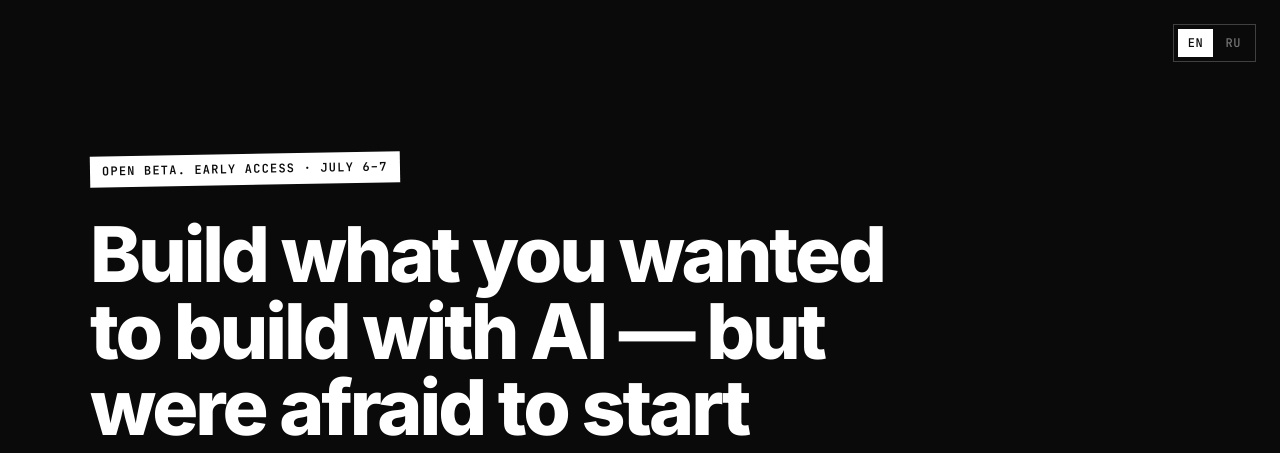
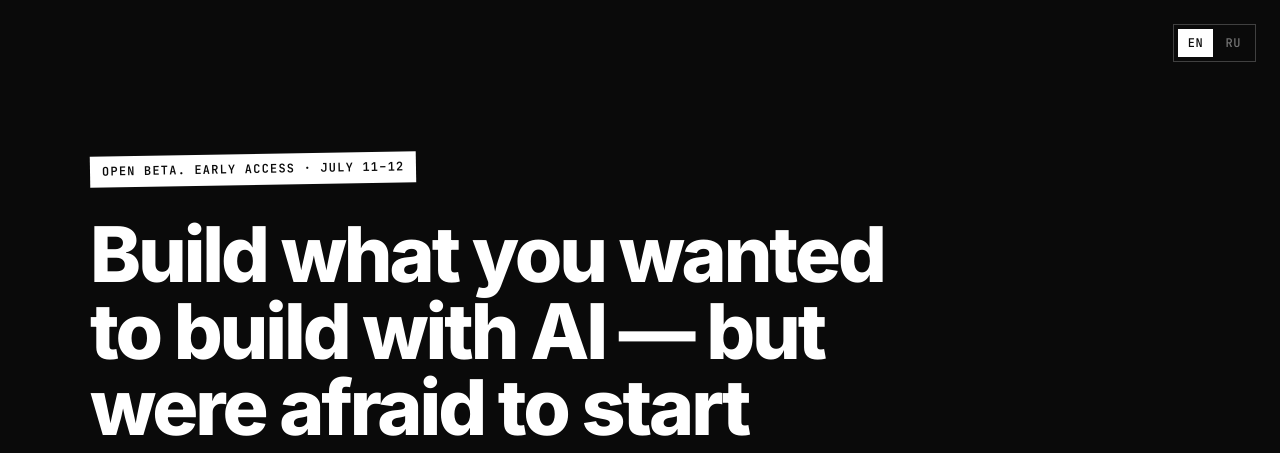
Before and after one commit to aboba485/hybrid-hackathon-LP, a FastAPI app: page / in a window 1280 px wide. Shown: the top 453 px of the page. Run offline with FastAPI, Linux system fonts and the light colour scheme.

Commit message:
Fix event dates: July 11–12 (was 6–7)
Update hero badge and footer in i18n (EN/RU) and index.html fallbacks.
Sat July 11 full time, Sun July 12 14:00–16:00 award ceremony.

Co-Authored-By: Claude Opus 4.8 <noreply@anthropic.com>

```diff
--- a/app/static/js/i18n.js
+++ b/app/static/js/i18n.js
@@ -6,7 +6,7 @@
 const TRANSLATIONS = {
     en: {
         // Hero Section
-        hero_badge: "Open Beta. Early Access · July 6–7",
+        hero_badge: "Open Beta. Early Access · July 11–12",
         hero_title: "Build what you wanted to build with AI — but were afraid to start",
         hero_subtitle: "A rare 1.5-day sprint for entrepreneurs and managers to enter turbo mode with AI — and prototype a project that actually matters to their business.",
         hero_meta: "4–6 entrepreneurs · AI-native teenagers · one room · real projects · 1.5 days and one non-stop building night",
@@ -146,12 +146,12 @@ const TRANSLATIONS = {
         error_generic: "Something went wrong. Please try again.",
 
         // Footer
-        footer_text: "Hybrid Lab · July 6–7"
+        footer_text: "Hybrid Lab · July 11–12"
     },
 
     ru: {
         // Hero Section
-        hero_badge: "Open Beta. Early Access · 6–7 июля",
+        hero_badge: "Open Beta. Early Access · 11–12 июля",
         hero_title: "Сделайте то, что ХОТЕЛИ, но боялись сделать с ИИ",
         hero_subtitle: "Уникальная возможность для предпринимателей и управленцев на полтора дня включить турбо-режим освоения ИИ — и собрать прототип проекта, важного для вашего бизнеса.",
         hero_meta: "4–6 предпринимателей · AI-native подростки · одна комната · реальные проекты · полтора дня и ночь non-stop сборки",
@@ -291,7 +291,7 @@ const TRANSLATIONS = {
         error_generic: "Что-то пошло не так. Попробуйте еще раз.",
 
         // Footer
-        footer_text: "Hybrid Lab · 6–7 июля"
+        footer_text: "Hybrid Lab · 11–12 июля"
     }
 };
 
--- a/app/templates/index.html
+++ b/app/templates/index.html
@@ -25,7 +25,7 @@
     <!-- Hero Section -->
     <section class="hero" id="hero">
         <div class="container">
-            <div class="hero-badge" data-i18n="hero_badge">Open Beta. Early Access · July 6–7</div>
+            <div class="hero-badge" data-i18n="hero_badge">Open Beta. Early Access · July 11–12</div>
             <h1 class="hero-title" data-i18n="hero_title">Build what you wanted to build with AI — but were afraid to start</h1>
             <p class="hero-subtitle" data-i18n="hero_subtitle">A rare 1.5-day sprint for entrepreneurs and managers to enter turbo mode with AI — and prototype a project that actually matters to their business.</p>
             <p class="hero-meta" data-i18n="hero_meta">4–6 entrepreneurs · AI-native teenagers · one room · real projects · 1.5 days and one non-stop building night</p>
@@ -387,7 +387,7 @@
                     <img src="/static/logos/hybrid-lab.png" alt="Hybrid Lab" class="footer-logo">
                 </div>
                 <p class="footer-text">
-                    <span data-i18n="footer_text">Hybrid Lab · July 6–7</span>
+                    <span data-i18n="footer_text">Hybrid Lab · July 11–12</span>
                     <span class="footer-beta">BETA</span>
                 </p>
             </div>
```
